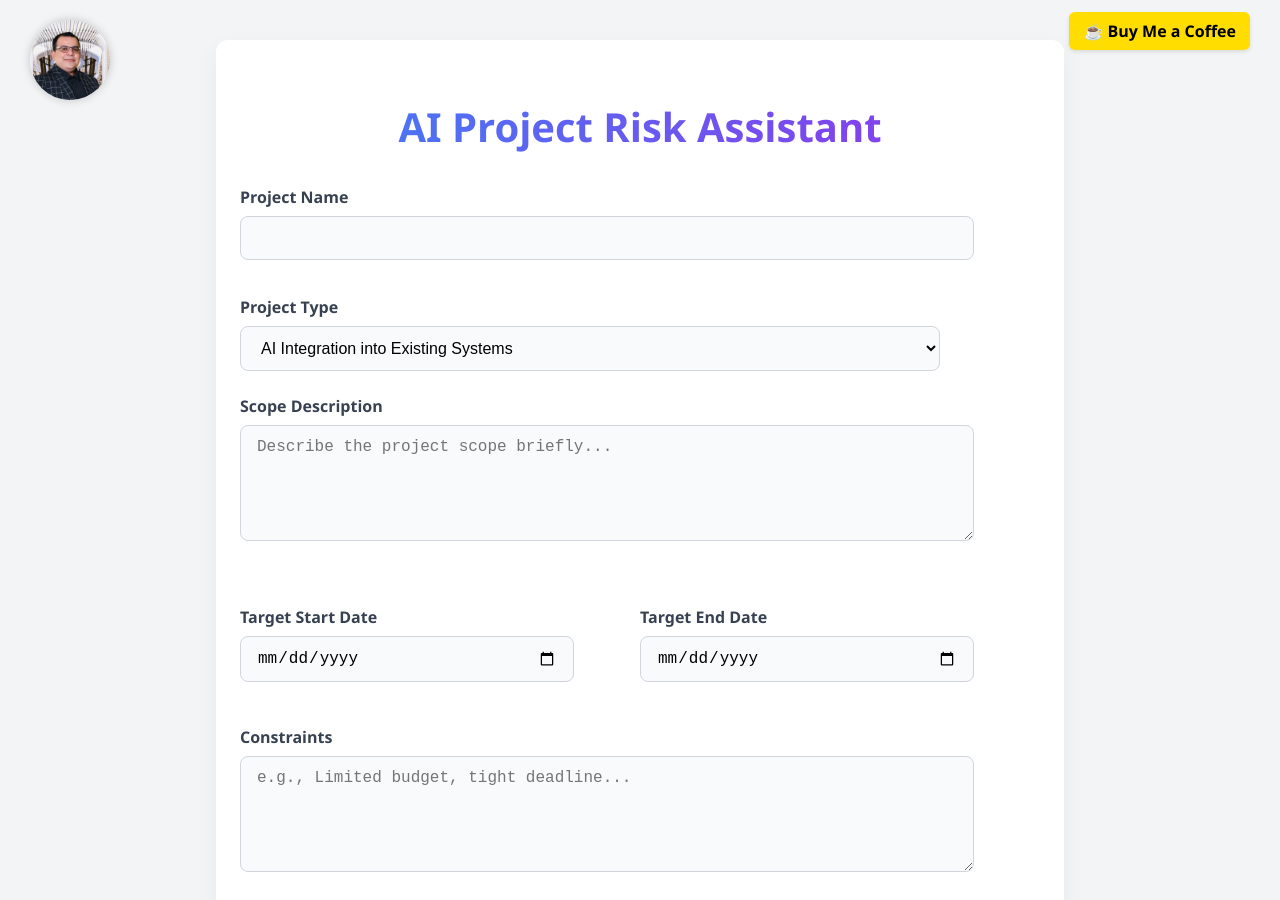
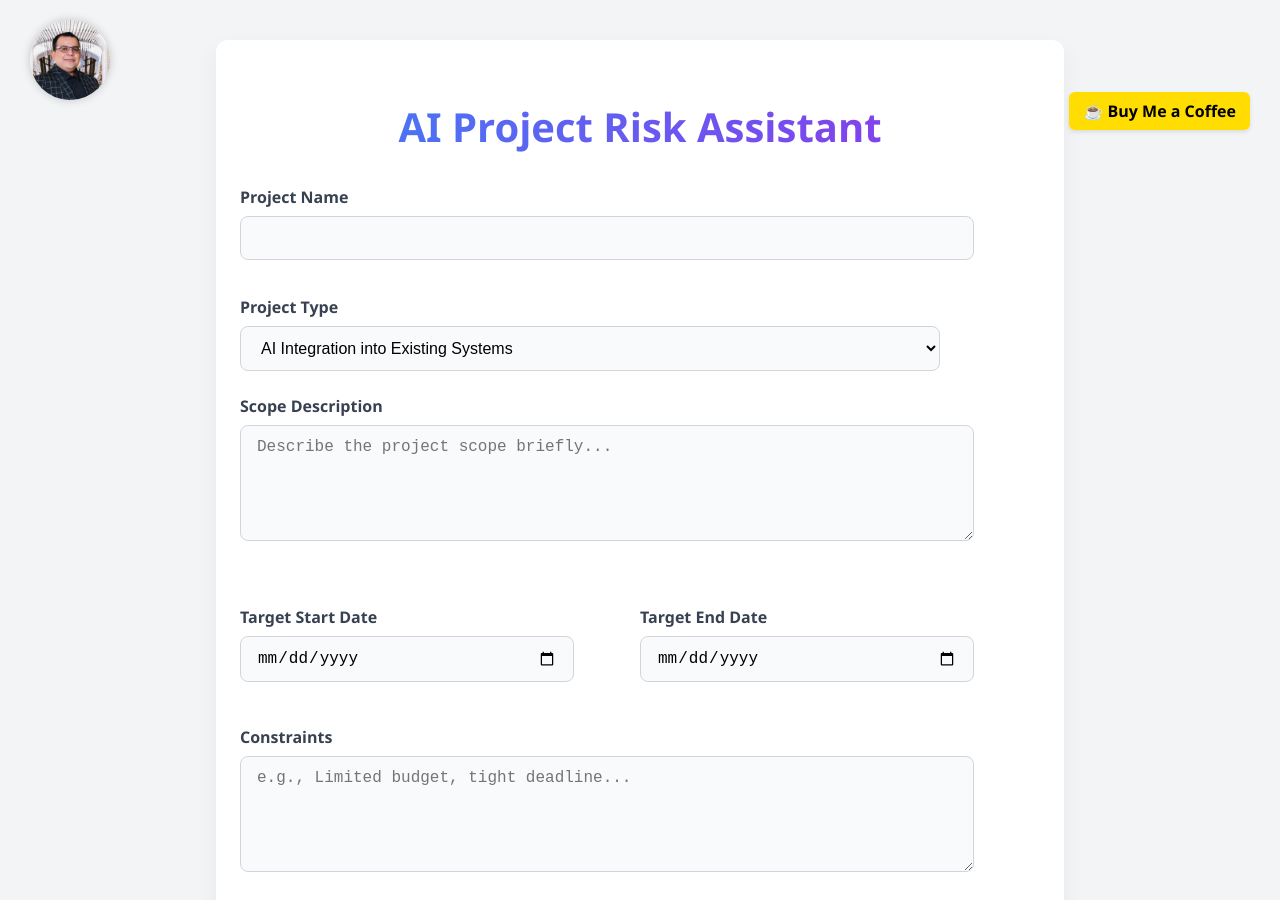
Before and after one commit to navin-nallapareddy/ai-project-risk-assistant, a website: page public/index.html in a window 1280 px wide. Shown: the top 900 px of the page. Drawn offline with nearby package versions, Linux system fonts and the light colour scheme.

Commit message:
Update index.html

```diff
--- a/public/index.html
+++ b/public/index.html
@@ -155,7 +155,7 @@ textarea, input, select {
     <img src="Navin.jpeg" alt="Profile" style="width: 80px; height: 80px; border-radius: 50%; box-shadow: 0 0 10px rgba(0,0,0,0.2);" / style="width: 80px; height: 80px; border-radius: 50%;" style="width: 100px; height: 100px; border-radius: 50%; object-fit: cover; box-shadow: 0 0 8px rgba(0,0,0,0.2);">
 </div>
 
-<div style="position: absolute; top: 20px; right: 30px;">
+<div style="position: absolute; top: 100px; right: 30px;">
     <a href="https://coff.ee/9cz644dq57s" target="_blank" style="
         text-decoration: none;
         background-color: #ffdd00;
```
